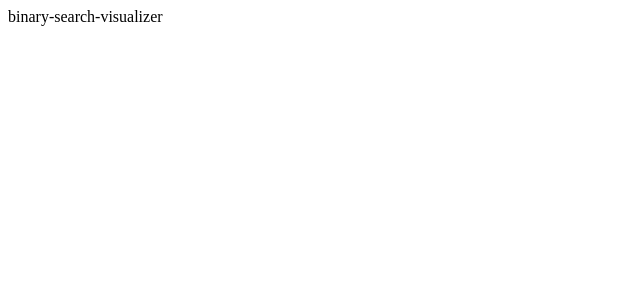
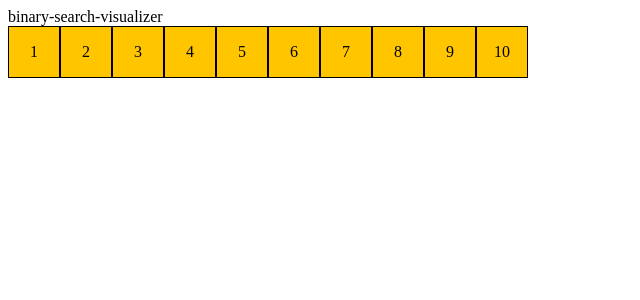
Before and after one commit to krzysztofkar/binary-search-visualizer, a React (Create React App) app: page / in a window 1280 px wide. Shown: the top 300 px of the page, without its empty margins (0-640 px from the left). Built offline with nearby package versions, Linux system fonts and the light colour scheme.

Commit message:
create Board component

```diff
--- a/src/components/App.js
+++ b/src/components/App.js
@@ -1,7 +1,13 @@
 import React from "react";
+import Board from "./Board";
 
 const App = () => {
-  return <div>binary-search-visualizer</div>;
+  return (
+    <div>
+      binary-search-visualizer
+      <Board />
+    </div>
+  );
 };
 
 export default App;
--- /dev/null
+++ b/src/components/Board.css
@@ -0,0 +1,14 @@
+.container {
+  display: flex;
+  flex-wrap: wrap;
+}
+
+.box {
+  display: flex;
+  align-items: center;
+  justify-content: center;
+  width: 50px;
+  height: 50px;
+  border: 1px solid black;
+  background-color: #ffc600;
+}
--- /dev/null
+++ b/src/components/Board.js
@@ -0,0 +1,30 @@
+import React, { useState } from "react";
+import "./Board.css";
+
+const createBoxes = () => {
+  const boxes = [];
+  for (let i = 1; i <= 10; i++) {
+    boxes.push(i);
+  }
+  return boxes;
+};
+
+const Board = () => {
+  let [board, setBoard] = useState(createBoxes());
+
+  return (
+    <div>
+      <div className="container">
+        {board.map(number => {
+          return (
+            <div className="box" key={number}>
+              <span>{number}</span>
+            </div>
+          );
+        })}
+      </div>
+    </div>
+  );
+};
+
+export default Board;
```
